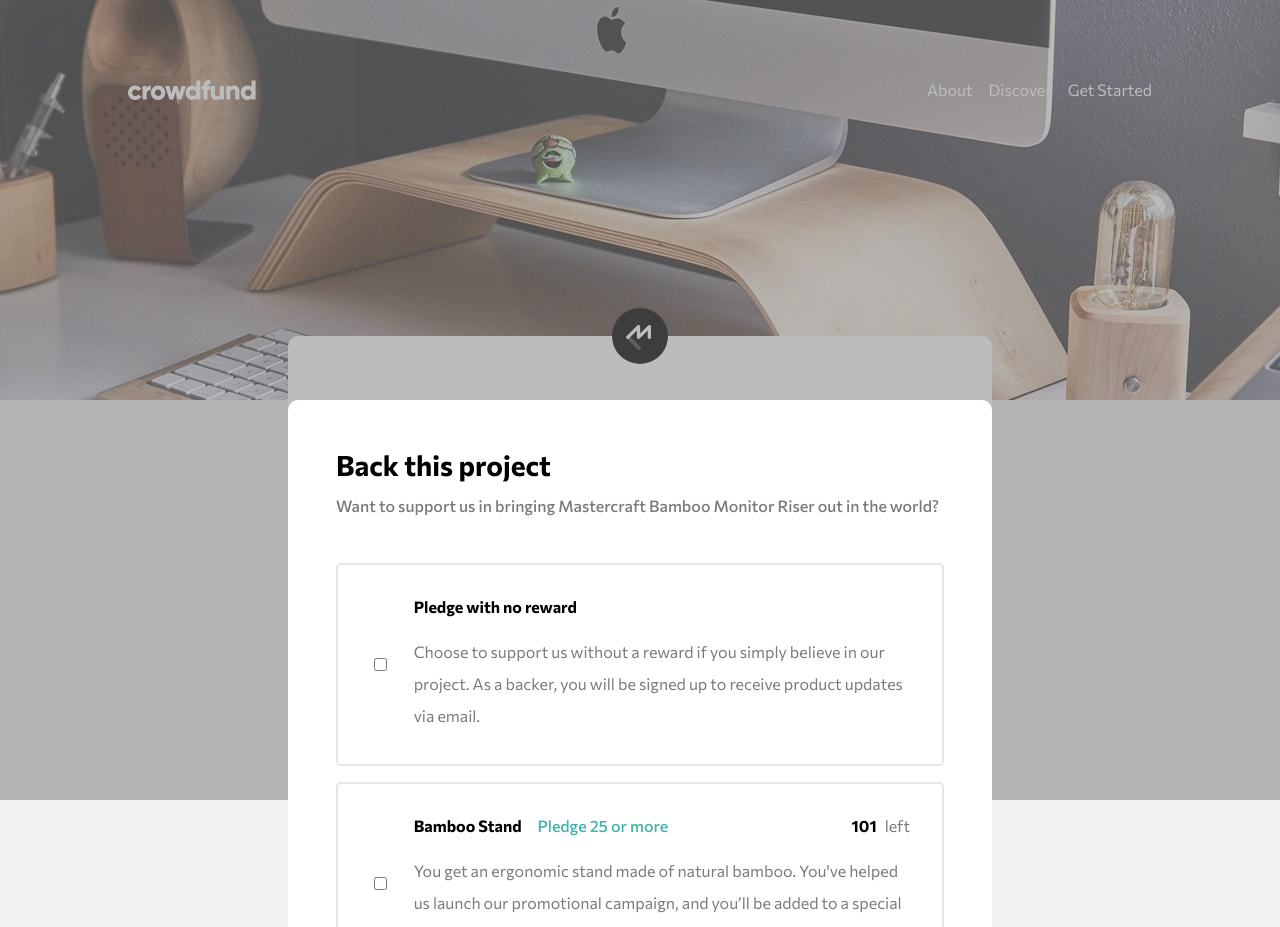
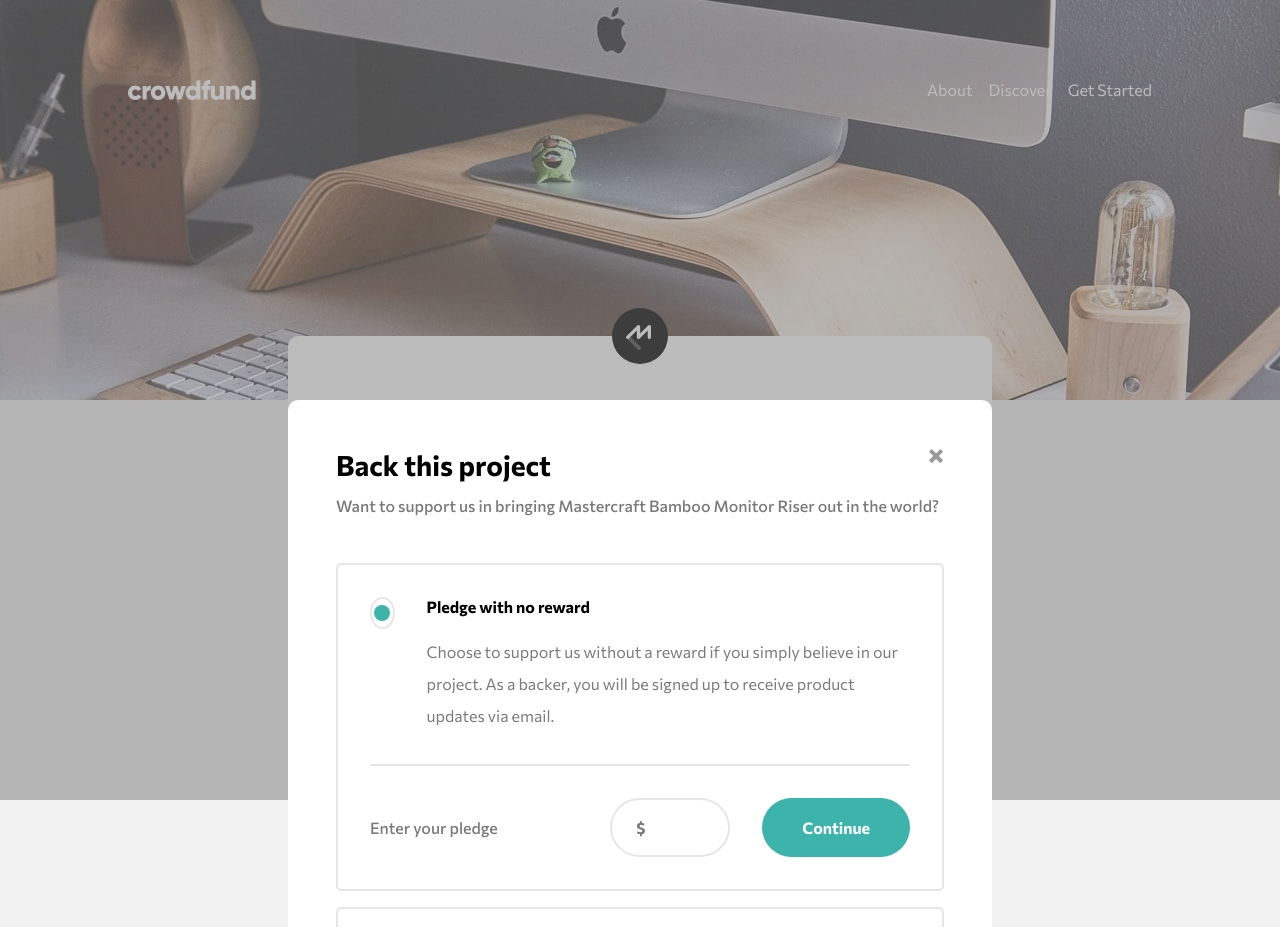
Before and after one commit to gylim0604/FrontEnd-Mentor-Crowdfund-Product-Page, a Next.js app: page / in a window 1280 px wide. Shown: the top 927 px of the page. Built offline with nearby package versions, Linux system fonts and the light colour scheme.

Commit message:
styling modal

```diff
--- a/assets/Icon.js
+++ b/assets/Icon.js
@@ -35,3 +35,16 @@ export const MastercraftLogo = ({}) => {
         </svg>
     );
 };
+
+export const ModalClose = () => {
+    return (
+        <svg width='15' height='15' xmlns='http://www.w3.org/2000/svg'>
+            <path
+                d='M11.314 0l2.828 2.828L9.9 7.071l4.243 4.243-2.828 2.828L7.07 9.9l-4.243 4.243L0 11.314 4.242 7.07 0 2.828 2.828 0l4.243 4.242L11.314 0z'
+                fill='#000'
+                fillRule='evenodd'
+                opacity='.4'
+            />
+        </svg>
+    );
+};
--- a/components/SelectionModal/PledgeCard.js
+++ b/components/SelectionModal/PledgeCard.js
@@ -1,10 +1,17 @@
 import React from 'react';
 import styles from '../../styles/SelectionModal.module.css';
-const PledgeCard = ({ title, description, price, stock }) => {
+import Link from '../util/Link';
+const PledgeCard = ({ title, description, price, stock, active, disable }) => {
     return (
-        <div className={styles.Card}>
-            <input className={styles.Checkbox} type='checkbox' />
+        <div className={`${styles.Card} ${disable ? styles.disabled : ''}`}>
             <div className={styles.info}>
+                <input
+                    className={styles.Checkbox}
+                    type='checkbox'
+                    defaultChecked={active}
+                    disabled={disable}
+                />
+                <div>
                     <span className={styles.CardTitle}>
                         {/* <span> */}
                         <h4>{title}</h4>
@@ -18,6 +25,20 @@ const PledgeCard = ({ title, description, price, stock }) => {
                     <p className={styles.description}>{description}</p>
                 </div>
             </div>
+            <div className={`${styles.input} ${active ? '' : ' hidden'}`}>
+                <label htmlFor='amount'>Enter your pledge </label>
+                <span>
+                    <p>$</p>{' '}
+                    <input
+                        type='text'
+                        name='amount'
+                        defaultValue={price}
+                        disabled={disable}
+                    />
+                </span>
+                <Link text='Continue' />
+            </div>
+        </div>
     );
 };
 
--- a/components/SelectionModal/SelectionModal.js
+++ b/components/SelectionModal/SelectionModal.js
@@ -1,10 +1,16 @@
 import React from 'react';
 import styles from '../../styles/SelectionModal.module.css';
 import PledgeCard from './PledgeCard';
+import { ModalClose } from '../../assets/Icon';
 
-const SelectionModal = () => {
+const SelectionModal = ({ active, onClick }) => {
     return (
-        <div className={styles.modal + ' container'}>
+        <div
+            className={styles.modal + ' container' + (active ? '' : ' hidden')}
+        >
+            <span className={styles.modalClose} onClick={onClick}>
+                <ModalClose />
+            </span>
             <span className={styles.CTA}>
                 <h3>Back this project</h3>
                 <p>
@@ -15,6 +21,7 @@ const SelectionModal = () => {
             <PledgeCard
                 title='Pledge with no reward '
                 description='Choose to support us without a reward if you simply believe in our project. As a backer, you will be signed up to receive product updates via email.'
+                active={true}
             />
             <PledgeCard
                 title='Bamboo Stand'
@@ -33,6 +40,7 @@ const SelectionModal = () => {
                 description='You get two Special Edition Mahogany stands, a Backer T-Shirt, and a personal thank you. You’ll be added to our Backer member list. Shipping is included.'
                 price='200'
                 stock='0'
+                disable={true}
             />
         </div>
     );
--- a/pages/index.js
+++ b/pages/index.js
@@ -5,8 +5,10 @@ import CTA from '../components/CTA/CTA';
 import Tracker from '../components/Tracker/Tracker';
 import About from '../components/About/About';
 import SelectionModal from '../components/SelectionModal/SelectionModal';
+import { useState } from 'react';
 
 export default function Home() {
+    const [modal, setModal] = useState(true);
     return (
         <div className='overlay'>
             <Head>
@@ -26,7 +28,7 @@ export default function Home() {
             <CTA />
             <Tracker />
             <About />
-            <SelectionModal />
+            <SelectionModal active={modal} onClick={() => setModal(!modal)} />
         </div>
     );
 }
--- a/styles/SelectionModal.module.css
+++ b/styles/SelectionModal.module.css
@@ -7,6 +7,10 @@
   left: 0;
   right: 0;
   z-index: 1;
+}
+
+.modalClose {
+  float: right;
 }
 
 .CTA {
@@ -30,14 +34,70 @@
   margin: 1em 0;
   border: 2px solid #e6e6e6;
   border-radius: 5px;
+}
+
+.info {
   display: -webkit-box;
   display: -ms-flexbox;
   display: flex;
 }
 
+.disabled {
+  opacity: 0.6;
+}
+
 .Checkbox {
+  -webkit-appearance: none;
+     -moz-appearance: none;
+          appearance: none;
+  background-color: #fff;
   display: block;
+  margin: 0;
+  font: inherit;
+  width: 3em;
+  height: 2em;
+  border: 0.15em solid #e6e6e6;
+  border-radius: 50%;
+  display: -ms-grid;
+  display: grid;
+  place-content: center;
+}
+
+.Checkbox {
+  -webkit-appearance: none;
+     -moz-appearance: none;
+          appearance: none;
+  background-color: #fff;
+  margin: 0;
   margin-right: 2em;
+  font: inherit;
+  width: 3em;
+  height: 2em;
+  border: 2px solid #e6e6e6;
+  border-radius: 50%;
+  display: -ms-grid;
+  display: grid;
+  place-content: center;
+}
+
+.Checkbox::before {
+  content: '';
+  width: 1em;
+  height: 1em;
+  border-radius: 50%;
+  -webkit-transform: scale(0);
+          transform: scale(0);
+  -webkit-transition: 120ms -webkit-transform ease-in-out;
+  transition: 120ms -webkit-transform ease-in-out;
+  transition: 120ms transform ease-in-out;
+  transition: 120ms transform ease-in-out, 120ms -webkit-transform ease-in-out;
+  -webkit-box-shadow: inset 1em 1em #3cb4ac;
+          box-shadow: inset 1em 1em #3cb4ac;
+}
+
+.Checkbox:checked::before {
+  -webkit-transform: scale(1);
+          transform: scale(1);
 }
 
 .CardTitle {
@@ -73,4 +133,58 @@
   color: #7a7a7a;
   line-height: 2em;
 }
+
+.input {
+  display: -webkit-box;
+  display: -ms-flexbox;
+  display: flex;
+  -webkit-box-align: center;
+      -ms-flex-align: center;
+          align-items: center;
+  border-top: 2px solid #e6e6e6;
+  padding-top: 2em;
+  margin-top: 2em;
+}
+
+.input label {
+  color: #7a7a7a;
+}
+
+.input span {
+  margin-left: auto;
+  -ms-flex-item-align: stretch;
+      align-self: stretch;
+  border: 2px solid #e6e6e6;
+  border-radius: 40px;
+  margin-right: 2em;
+  display: -webkit-box;
+  display: -ms-flexbox;
+  display: flex;
+  -webkit-box-orient: horizontal;
+  -webkit-box-direction: normal;
+      -ms-flex-direction: row;
+          flex-direction: row;
+  -webkit-box-align: center;
+      -ms-flex-align: center;
+          align-items: center;
+  width: 120px;
+  padding: 0 1.5em;
+  gap: 0.75em;
+}
+
+.input span p {
+  color: #7a7a7a;
+  font-weight: 700;
+}
+
+.input span input {
+  border: none;
+  font-size: 1em;
+  width: 80%;
+  font-weight: 700;
+}
+
+.input span input:focus {
+  outline: none;
+}
 /*# sourceMappingURL=SelectionModal.module.css.map */
--- a/styles/SelectionModal.module.scss
+++ b/styles/SelectionModal.module.scss
@@ -8,6 +8,10 @@
     left: 0;
     right: 0;
     z-index: 1;
+}
+
+.modalClose {
+    float: right;
 }
 
 .CTA {
@@ -29,12 +33,57 @@
     margin: 1em 0;
     border: 2px solid $light-gray;
     border-radius: 5px;
+}
+
+.info {
     display: flex;
 }
 
+.disabled {
+    opacity: 0.6;
+}
+
 .Checkbox {
+    appearance: none;
+    background-color: #fff;
     display: block;
+    margin: 0;
+    font: inherit;
+    width: 3em;
+    height: 2em;
+    border: 0.15em solid $light-gray;
+    border-radius: 50%;
+    display: grid;
+    place-content: center;
+}
+
+.Checkbox {
+    appearance: none;
+    background-color: #fff;
+    // display: block;
+    margin: 0;
     margin-right: 2em;
+    font: inherit;
+    width: 3em;
+    height: 2em;
+    border: 2px solid $light-gray;
+    border-radius: 50%;
+    display: grid;
+    place-content: center;
+}
+
+.Checkbox::before {
+    content: '';
+    width: 1em;
+    height: 1em;
+    border-radius: 50%;
+    transform: scale(0);
+    transition: 120ms transform ease-in-out;
+    box-shadow: inset 1em 1em $moderate-cyan;
+}
+
+.Checkbox:checked::before {
+    transform: scale(1);
 }
 
 .CardTitle {
@@ -65,3 +114,40 @@
     color: $dark-gray;
     line-height: 2em;
 }
+
+.input {
+    display: flex;
+    align-items: center;
+    border-top: 2px solid $light-gray;
+    padding-top: 2em;
+    margin-top: 2em;
+    label {
+        color: $dark-gray;
+    }
+    span {
+        margin-left: auto;
+        align-self: stretch;
+        border: 2px solid $light-gray;
+        border-radius: 40px;
+        margin-right: 2em;
+        display: flex;
+        flex-direction: row;
+        align-items: center;
+        width: 120px;
+        padding: 0 1.5em;
+        gap: 0.75em;
+        p {
+            color: $dark-gray;
+            font-weight: $weight-bold;
+        }
+        input {
+            border: none;
+            font-size: 1em;
+            width: 80%;
+            font-weight: $weight-bold;
+            &:focus {
+                outline: none;
+            }
+        }
+    }
+}
--- a/styles/globals.css
+++ b/styles/globals.css
@@ -25,4 +25,8 @@ body {
   background: #7a7a7a;
   opacity: 0.5;
 }
+
+.hidden {
+  display: none !important;
+}
 /*# sourceMappingURL=globals.css.map */
--- a/styles/globals.scss
+++ b/styles/globals.scss
@@ -28,3 +28,7 @@ body {
         opacity: 0.5;
     }
 }
+
+.hidden {
+    display: none !important;
+}
```
Also changed, not shown: 2 other files (tests, documents, lock files or other folders). Lines whose indentation alone changed are shown as unchanged.
